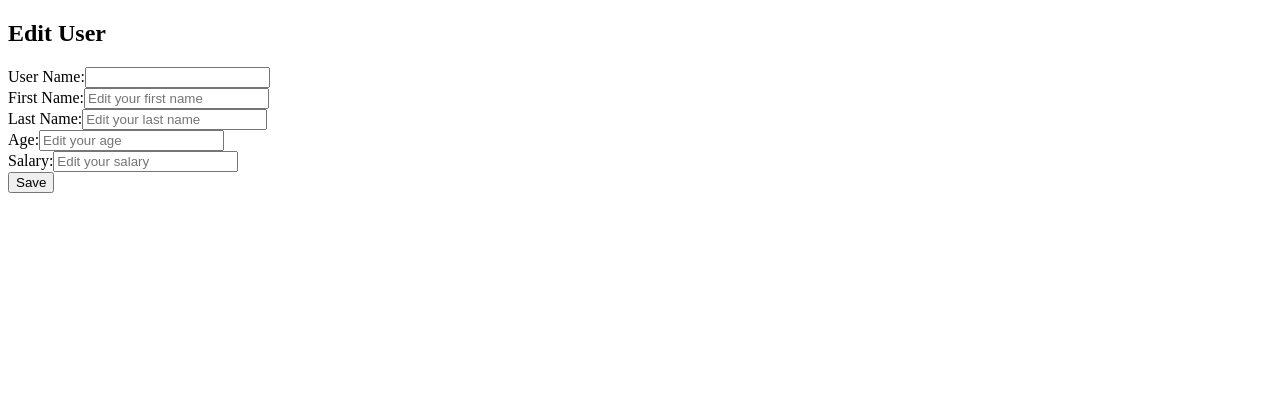
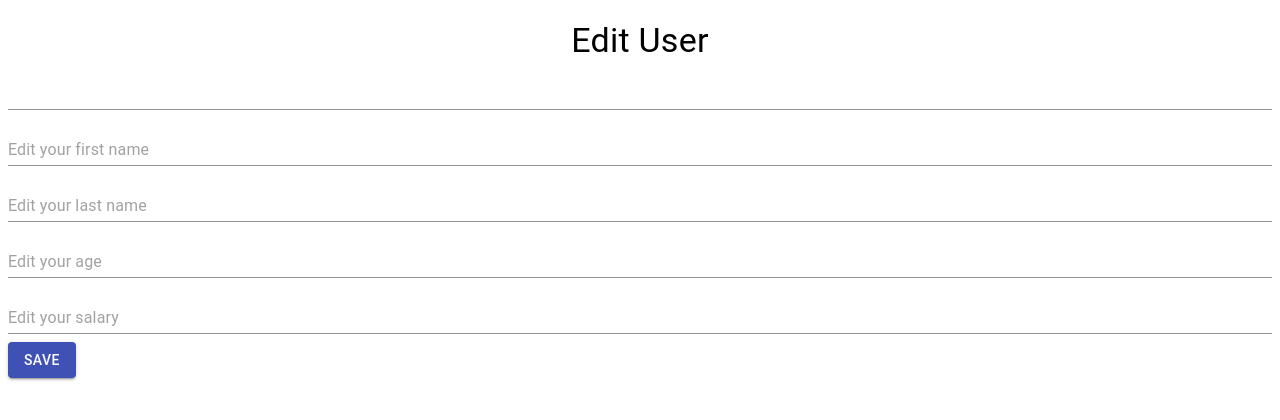
Before and after one commit to Kangchanseok/React-CRUD, a React (Create React App) app: page /edit-user in a window 1280 px wide. Shown: the top 420 px of the page. Built offline with nearby package versions, Linux system fonts and the light colour scheme; no server answers.

Commit message:
add, edit material ui 적용

```diff
--- a/src/component/user/AddUserComponent.jsx
+++ b/src/component/user/AddUserComponent.jsx
@@ -2,6 +2,9 @@ import React, { Component } from 'react';
 import ApiService from "../../ApiService";
 import { useNavigate } from 'react-router-dom';
 
+import TextField from '@material-ui/core/TextField';
+import Button from '@material-ui/core/Button';
+import Typography from '@material-ui/core/Typography';
 
 function withHook (Component) {
   return function WrappedComponent (props){
@@ -64,45 +67,28 @@ class AddUserComponent extends Component{
   render(){
     return(
       <div>
-        <h2>Add User</h2>
-        <form>
-          <div>
-            <label>User Name:</label>
-            <input type="text" placeholder="please input your username" name="username"
-value={this.state.username} onChange={this.onChange} />
-          </div>
+        <Typography variant="h4" style={style}>Add User</Typography>
+        <form style={formContainer}>
 
-          <div>
-            <label>Password:</label>
-            <input type="password" placeholder="please input your password" name="password"
-value={this.state.password} onChange={this.onChange} />
-          </div>
+            <TextField type="text" placeholder="please input your username" name="username"
+fullWidth margin="normal" value={this.state.username} onChange={this.onChange} />
 
-          <div>
-            <label>First Name:</label>
-            <input placeholder="please input your first name" name="firstName"
-value={this.state.firstName} onChange={this.onChange} />
-          </div>
+            <TextField type="password" placeholder="please input your password" name="password"
+fullWidth margin="normal" value={this.state.password} onChange={this.onChange} />
 
-          <div>
-            <label>Last Name:</label>
-            <input placeholder="please input your last name" name="lastName"
-value={this.state.lastName} onChange={this.onChange} />
-          </div>
+            <TextField placeholder="please input your first name" name="firstName"
+fullWidth margin="normal" value={this.state.firstName} onChange={this.onChange} />
 
-          <div>
-            <label>Age:</label>
-            <input type="number" placeholder="please input your age" name="age"
-value={this.state.age} onChange={this.onChange} />
-          </div>
+            <TextField placeholder="please input your last name" name="lastName"
+fullWidth margin="normal" value={this.state.lastName} onChange={this.onChange} />
 
-          <div>
-            <label>Salary:</label>
-            <input type="number" placeholder="please input your salary" name="salary"
-value={this.state.salary} onChange={this.onChange} />
-          </div>
+            <TextField type="number" placeholder="please input your age" name="age"
+fullWidth margin="normal" value={this.state.age} onChange={this.onChange} />
 
-          <button onClick={this.saveUser}>Save</button>
+            <TextField type="number" placeholder="please input your salary" name="salary"
+fullWidth margin="normal" value={this.state.salary} onChange={this.onChange} />
+
+          <Button variant="contained" color="primary" onClick={this.saveUser}>Save</Button>
 
         </form>
       </div>
@@ -110,4 +96,14 @@ value={this.state.salary} onChange={this.onChange} />
   }
 }
 
+const formContainer = {
+  display: 'flex',
+  flexFlow: 'row wrap'
+}
+
+const style = {
+  display: 'flex',
+  justifyContent: 'center'
+}
+
 export default withHook(AddUserComponent);
--- a/src/component/user/EditUserComponent.jsx
+++ b/src/component/user/EditUserComponent.jsx
@@ -1,6 +1,10 @@
 import React, { Component } from 'react';
 import ApiService from "../../ApiService";
 import { useNavigate } from 'react-router-dom';
+
+import TextField from '@material-ui/core/TextField';
+import Button from '@material-ui/core/Button';
+import Typography from '@material-ui/core/Typography';
 
 function withHook (Component) {
   return function WrappedComponent (props){
@@ -81,38 +85,24 @@ class EditUserComponent extends Component{
   render(){
     return(
       <div>
-        <h2>Edit User</h2>
+        <Typography variant="h4" style={style}>Edit User</Typography>
         <form>
-          <div>
-            <label>User Name:</label>
-            <input type="text" readOnly name="username" Value={this.state.username} />
-          </div>
+            <TextField type="text" name="username" readOnly={true}
+fullWidth margin="normal" value={this.state.username} />
 
-          <div>
-            <label>First Name:</label>
-            <input placeholder="Edit your first name" name="firstName" value={this.state.firstName}
-onChange={this.onChange} />
-          </div>
+            <TextField placeholder="Edit your first name" name="firstName"
+fullWidth margin="normal" value={this.state.firstName} onChange={this.onChange} />
 
-          <div>
-            <label>Last Name:</label>
-            <input placeholder="Edit your last name" name="lastName" value={this.state.lastName}
-onChange={this.onChange} />
-          </div>
+            <TextField placeholder="Edit your last name" name="lastName"
+fullWidth margin="normal" value={this.state.lastName} onChange={this.onChange} />
 
-          <div>
-            <label>Age:</label>
-            <input type="number" placeholder="Edit your age" name="age" value={this.state.age}
-onChange={this.onChange} />
-          </div>
+            <TextField type="number" placeholder="Edit your age" name="age"
+fullWidth margin="normal" value={this.state.age} onChange={this.onChange} />
 
-          <div>
-            <label>Salary:</label>
-            <input type="number" placeholder="Edit your salary" name="salary" value={this.state.salary}
-onChange={this.onChange} />
-          </div>
+            <TextField type="number" placeholder="Edit your salary" name="salary"
+fullWidth margin="normal" value={this.state.salary} onChange={this.onChange} />
 
-          <button onClick={this.saveUser}>Save</button>
+          <Button variant="contained" color="primary" onClick={this.saveUser}>Save</Button>
 
         </form>
       </div>
@@ -120,4 +110,9 @@ onChange={this.onChange} />
   }
 }
 
+const style = {
+  display: 'flex',
+  justifyContent: 'center'
+}
+
 export default  withHook(EditUserComponent);
```
